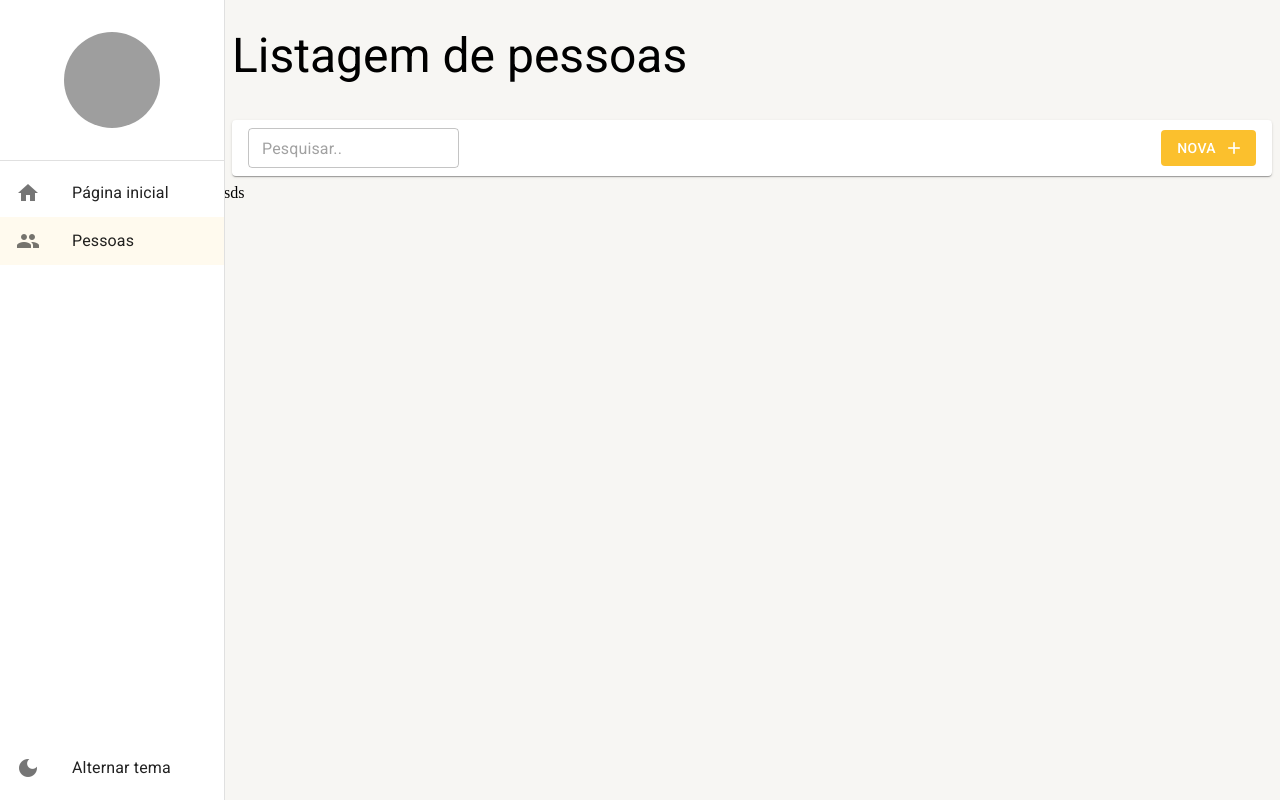
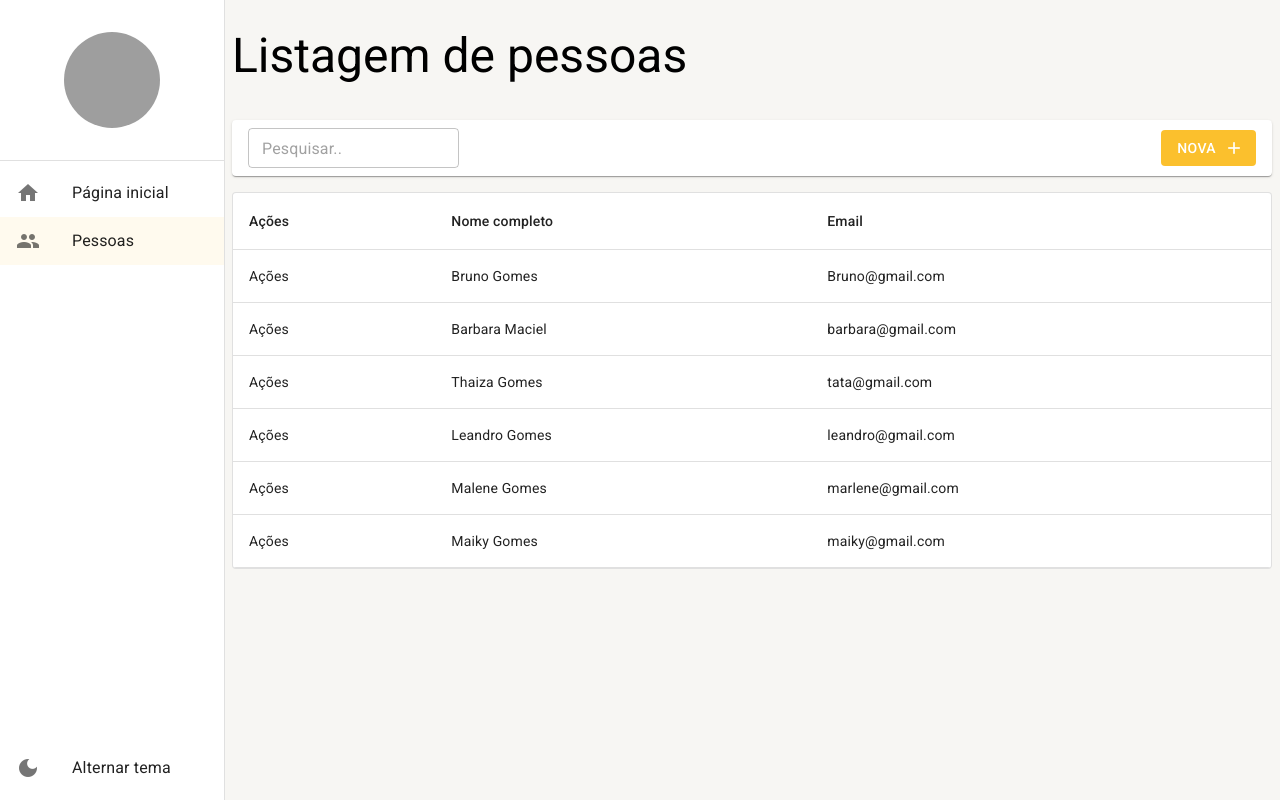
Before and after one commit to BrunodevOliveira/states-and-people-dashboard, a React (Create React App) app: page /pessoas in a window 1280 px wide. Built offline with nearby package versions, Linux system fonts and the light colour scheme; data requests are answered from the project's data file; grey boxes are pictures that could not be loaded.

Commit message:
✨ feat: add dados na componente ListagemDePessoas

```diff
--- a/mock/database.json
+++ b/mock/database.json
@@ -5,6 +5,36 @@
       "email": "Bruno@gmail.com",
       "cidadeId": 1,
       "nomeCompleto": "Bruno Gomes"
+    },
+    {
+      "id": 2,
+      "email": "barbara@gmail.com",
+      "cidadeId": 1,
+      "nomeCompleto": "Barbara Maciel"
+    },
+    {
+      "id": 3,
+      "email": "tata@gmail.com",
+      "cidadeId": 1,
+      "nomeCompleto": "Thaiza Gomes"
+    },
+    {
+      "id": 4,
+      "email": "leandro@gmail.com",
+      "cidadeId": 1,
+      "nomeCompleto": "Leandro Gomes"
+    },
+    {
+      "id": 5,
+      "email": "marlene@gmail.com",
+      "cidadeId": 1,
+      "nomeCompleto": "Malene Gomes"
+    },
+    {
+      "id": 6,
+      "email": "maiky@gmail.com",
+      "cidadeId": 1,
+      "nomeCompleto": "Maiky Gomes"
     }
   ]
 }
--- a/src/pages/pessoas/ListagemDePessoas.tsx
+++ b/src/pages/pessoas/ListagemDePessoas.tsx
@@ -1,28 +1,57 @@
-import { useEffect, useMemo } from "react";
+import { useEffect, useMemo, useState } from "react";
 import { useSearchParams } from "react-router-dom";
+import {
+  TableContainer,
+  Table,
+  TableBody,
+  TableHead,
+  TableRow,
+  TableCell,
+  Paper,
+} from "@mui/material";
+
 import { FerramentasDaListagem } from "../../shared/components";
 import { useDebounce } from "../../shared/hooks";
 import { LayoutBaseDePagina } from "../../shared/layouts";
-import { PessoasService } from "../../shared/services/api/pessoas/PessoasService";
+import { IListagemPessoa, PessoasService } from "../../shared/services/api/pessoas/PessoasService";
 
 export const ListagemDePessoas: React.FC = () => {
   const [searchParams, setSearchParams] = useSearchParams(); //Parecido com o state, mas com ele podemos enviar os dados pesquisados para a url
-  const { debounce } = useDebounce(3000);
+  const { debounce } = useDebounce();
+
+  const [rows, setRows] = useState<IListagemPessoa[]>([]);
+  const [totalCount, setTotalCount] = useState(0); //guarda o total de registros do BD
+  const [isLoading, setIsLoading] = useState(true);
 
   const busca = useMemo(() => {
     return searchParams.get("busca") || ""; //retorna o texto salvo na chave "busca" que foi passado no setSearchParams
   }, [searchParams]);
 
   useEffect(() => {
+    setIsLoading(true);
+
     debounce(() => {
       PessoasService.getAll(1, busca).then((result) => {
+        setIsLoading(false);
         //essa verificação é melhor que catch pois com ela aproveitamos o tipo que result possui
         if (result instanceof Error) return alert(result.message);
 
         console.log(result);
+        setRows(result.data);
+        setTotalCount(result.totalCount);
       });
     });
   }, [busca, debounce]);
+
+  function renderRowTable(data: IListagemPessoa) {
+    return (
+      <TableRow key={data.id}>
+        <TableCell>Ações</TableCell>
+        <TableCell>{data.nomeCompleto}</TableCell>
+        <TableCell>{data.email}</TableCell>
+      </TableRow>
+    );
+  }
 
   return (
     <LayoutBaseDePagina
@@ -36,7 +65,18 @@ export const ListagemDePessoas: React.FC = () => {
         />
       }
     >
-      sds
+      <TableContainer component={Paper} variant="outlined" sx={{ m: 1, width: "auto" }}>
+        <Table>
+          <TableHead>
+            <TableRow>
+              <TableCell>Ações</TableCell>
+              <TableCell>Nome completo</TableCell>
+              <TableCell>Email</TableCell>
+            </TableRow>
+          </TableHead>
+          <TableBody>{rows.map(renderRowTable)}</TableBody>
+        </Table>
+      </TableContainer>
     </LayoutBaseDePagina>
   );
 };
--- a/src/shared/hooks/UseDebounce.ts
+++ b/src/shared/hooks/UseDebounce.ts
@@ -1,13 +1,21 @@
 import { useCallback, useRef } from "react";
 
+/**
+ * ~ O setTimeout irá executar a função de busca na API após passar o tempo estabelecido(delay)
+ ** Para evitar diversas requisições a cada letra digitada, limpamos o setTimout antes que ele execute a função de requisição
+ * isso só é possível graças ao useEffect que é executadato sempre que a variável "busca" é alterada
+ */
+
 export const useDebounce = (delay = 300, noteDelayInFirstTime = true) => {
-  const debouncing = useRef<NodeJS.Timeout>();
+  const debouncing = useRef<NodeJS.Timeout>(); //Qdo quero armazrnar um valor e altera-lo com uma ação do usuário sem que o componente seja rerenderizado
   const isFirstTime = useRef(noteDelayInFirstTime);
 
   const debounce = useCallback(
     (func: () => void) => {
-      // Executa logo na primeira vez que é chamado essa função
+      //^Recebe uma função como parâmetro e a executa no bloco de código da função do useCallBack
+
       if (isFirstTime.current) {
+        // Executa logo na primeira vez que é chamado essa função
         isFirstTime.current = false;
         func();
       } else {
@@ -15,6 +23,7 @@ export const useDebounce = (delay = 300, noteDelayInFirstTime = true) => {
           //Se já existir um timeout cadastrado, será cancelado e logo após adiciono um novo timeout que espera 300ms
           clearTimeout(debouncing.current);
         }
+        //func só é executada após o delay, isso é tempo suficiente para limpar a execução so setTimout caso o usuário ainda esteja digitando
         debouncing.current = setTimeout(() => func(), delay);
       }
     },
--- a/src/shared/services/api/pessoas/PessoasService.ts
+++ b/src/shared/services/api/pessoas/PessoasService.ts
@@ -1,14 +1,14 @@
 import { Enviroment } from "../../../environment";
 import { Api } from "../axios-config";
 
-interface IListagemPessoa {
+export interface IListagemPessoa {
   id: number;
   email: string;
   cidadeId: number; //representa o relalcionamento entre a pessoa e a cidade
   nomeCompleto: string;
 }
 
-interface IDetalhePessoa {
+export interface IDetalhePessoa {
   id: number;
   email: string;
   cidadeId: number; //representa o relalcionamento entre a pessoa e a cidade
```
